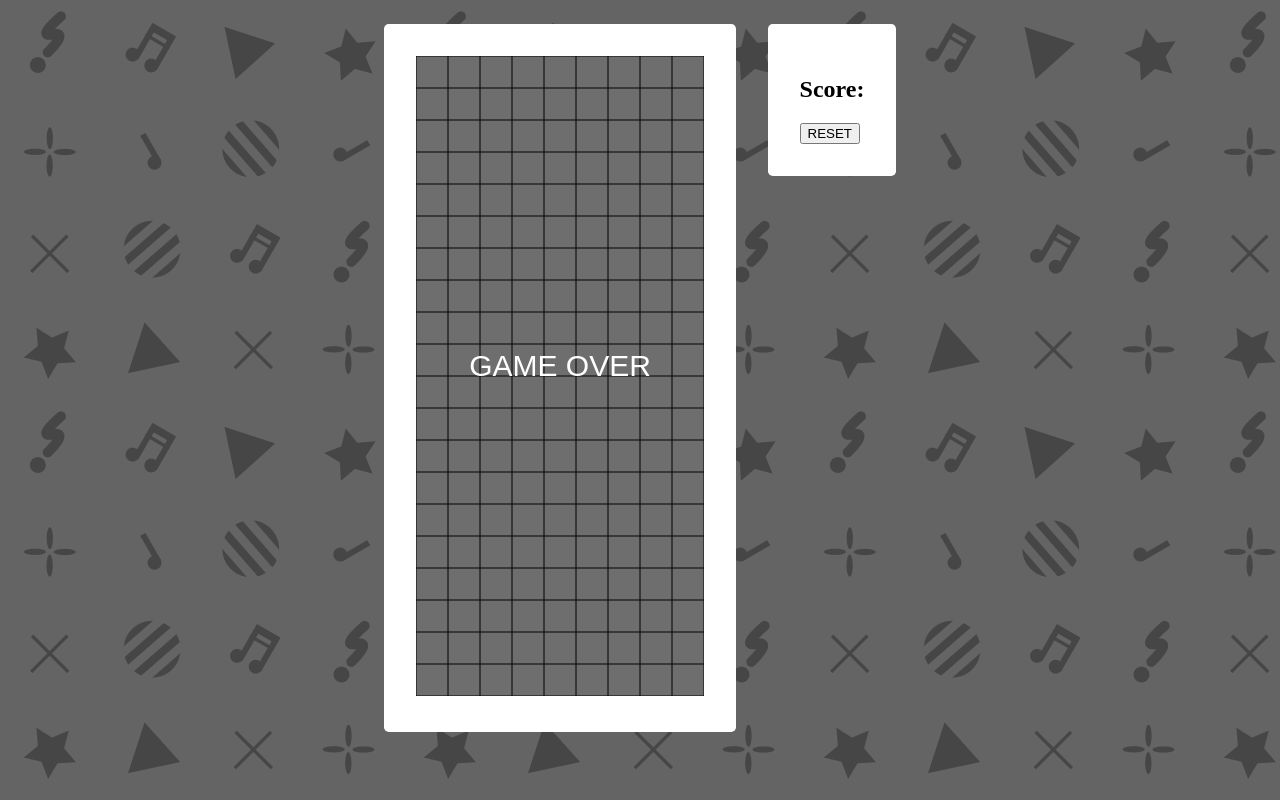
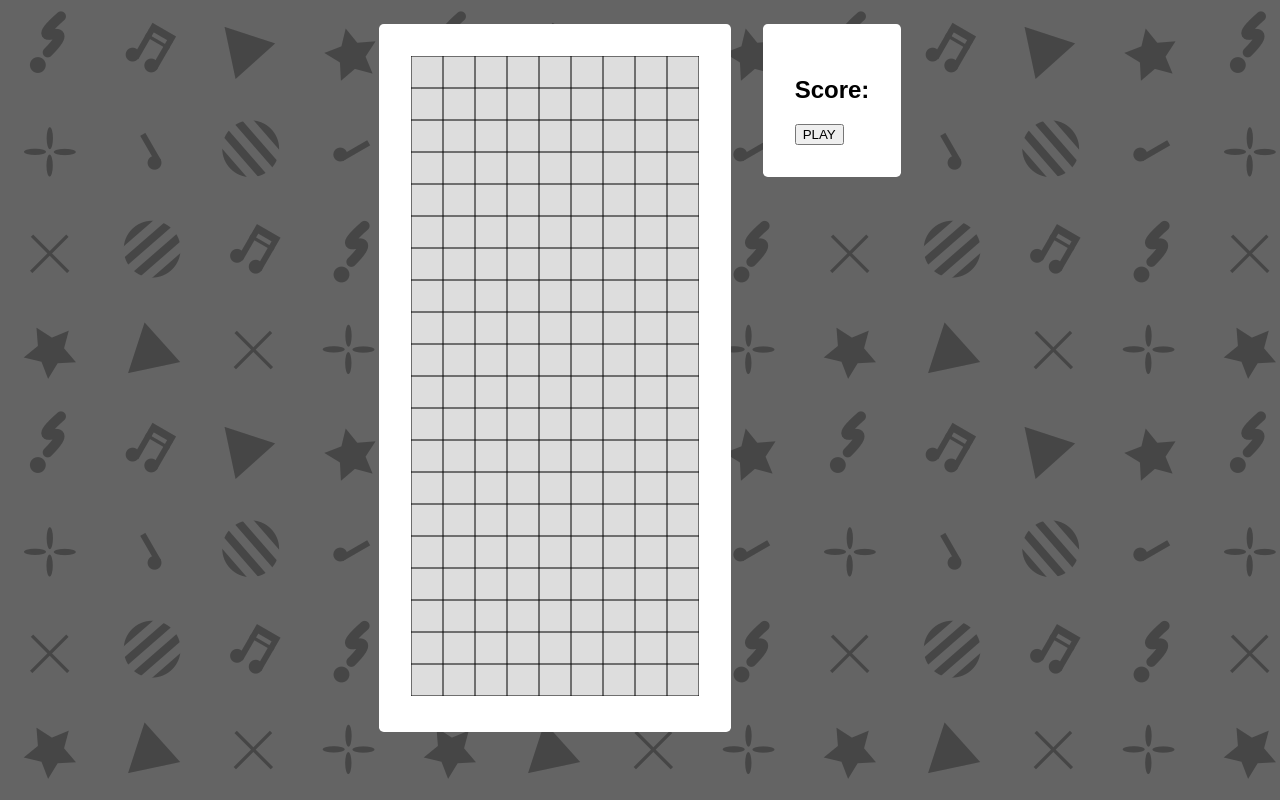
Before and after one commit to jasmaa/bandori-puyopuyo, a website built with webpack: page web/public/index.html in a window 1280 px wide. Built offline with nearby package versions, Linux system fonts and the light colour scheme; what bandori-puyopuyo would draw is missing.

Commit message:
Replace reset with play button

```diff
--- a/web/public/index.html
+++ b/web/public/index.html
@@ -21,7 +21,7 @@
 
         <div class="ui-card">
             <h2 id="scoreboard"></h2>
-            <button id="resetBut">RESET</button>
+            <button id="startBut">PLAY</button>
         </div>
     </div>
 
--- a/web/public/style.css
+++ b/web/public/style.css
@@ -22,4 +22,5 @@ canvas {
 
 body {
     background-image: url("./bg00.png");
+    font-family: Arial;
 }
--- a/web/src/index.js
+++ b/web/src/index.js
@@ -19,7 +19,7 @@ const ctx = canvas.getContext('2d');
 ctx.canvas.width = 32 * width;
 ctx.canvas.height = 32 * height;
 const scoreboard = document.getElementById('scoreboard');
-const resetBut = document.getElementById('resetBut');
+const startBut = document.getElementById('startBut');
 
 window.onkeydown = e => {
 
@@ -40,8 +40,9 @@ window.onkeydown = e => {
     }
 }
 
-resetBut.onclick = () => {
+startBut.onclick = () => {
     engine.reset();
+    requestAnimationFrame(tick);
 }
 
 /**
@@ -100,13 +101,15 @@ function tick() {
     drawPieces();
 
     if (engine.get_is_game_over()) {
+
         ctx.fillStyle = 'rgba(0, 0, 0, 0.5)';
         ctx.fillRect(0, 0, canvas.width, canvas.height);
         ctx.fillStyle = 'white';
         ctx.font = '30px Arial';
         ctx.textAlign = 'center';
         ctx.fillText("GAME OVER", canvas.width / 2, canvas.height / 2);
-    }
+
+    } else {
 
         const currTime = new Date().getTime();
         const delta = currTime - startTime;
@@ -117,5 +120,8 @@ function tick() {
 
         requestAnimationFrame(tick);
     }
+}
 
-requestAnimationFrame(tick);
+// Init
+drawGrid();
+scoreboard.innerHTML = `Score: ${engine.get_score()}`;
```
Also changed, not shown: docs/screenshot.png. Lines whose indentation alone changed are shown as unchanged.
